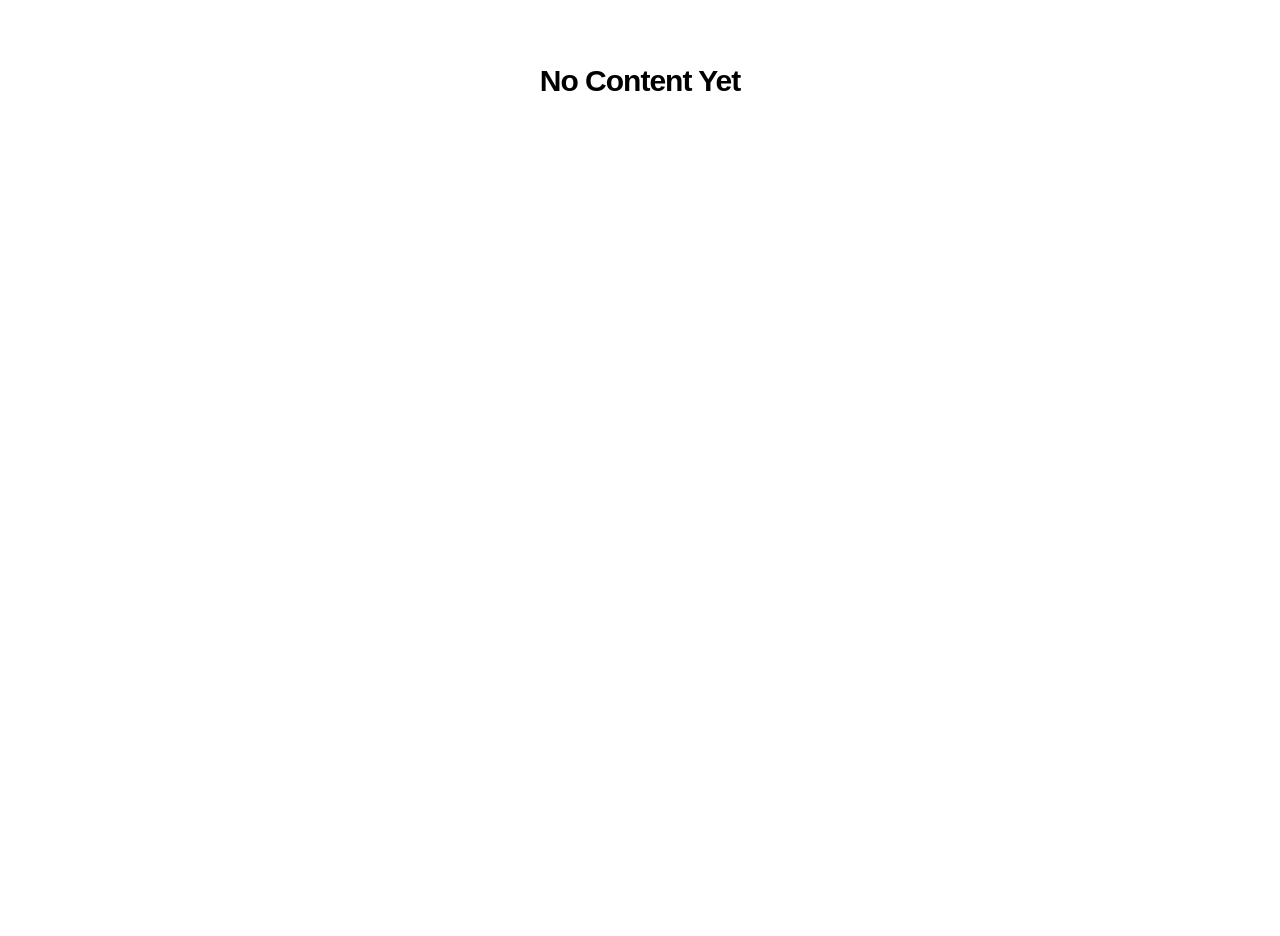
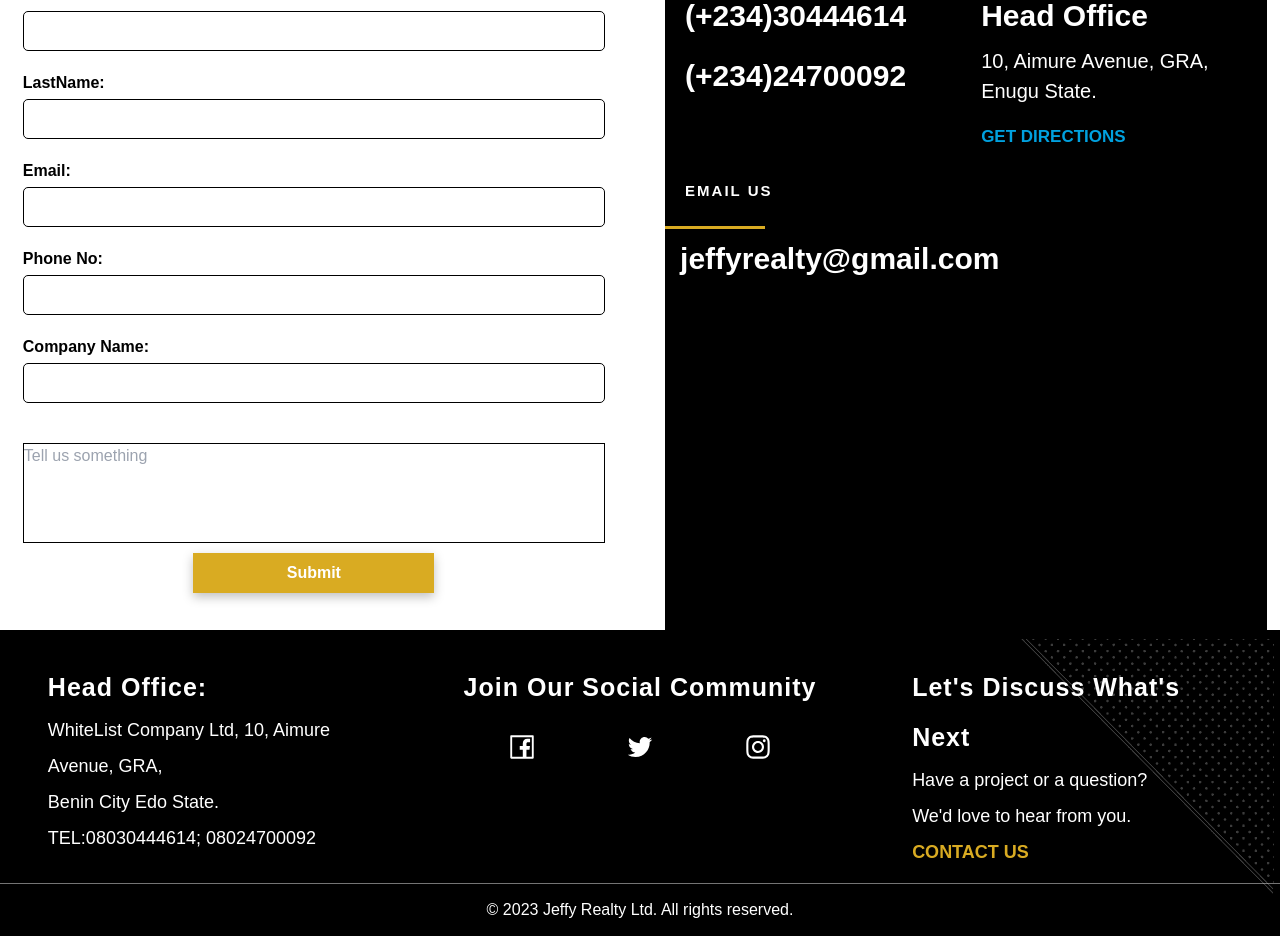
Before and after one commit to victor-914/kplus_frontend, a Next.js app: page /contact in a window 1280 px wide. Before the commit this address had no page. Shown: the part 500-1436 px from the top of the page. Before the commit the page ends 980 px from the top, so only its background shows below. Built offline with nearby package versions, Linux system fonts and the light colour scheme.

Commit message:
testing4.1

```diff
--- a/components/Guide.jsx
+++ b/components/Guide.jsx
@@ -6,8 +6,10 @@ import rentIcon from "../assets/rent_icon.png";
 import ArrowRightAltIcon from "@mui/icons-material/ArrowRightAlt";
 import CustomButton from "./CustomButton";
 import Image from "next/image";
+import { useRouter } from "next/router";
 
 const Guide = () => {
+  const router = useRouter();
   const CustomBox = styled(Box)(({ theme }) => ({
     width: "30%",
     [theme.breakpoints.down("md")]: {
@@ -133,13 +135,13 @@ const Guide = () => {
               alignItems: "center",
             }}
           >
-            <Typography
+            {/* <Typography
               variant="body2"
               sx={{ fontWeight: "bold", fontSize: "14px", color: "#000" }}
             >
               How to rent
             </Typography>
-            <ArrowRightAltIcon style={{ color: "#000" }} />
+            <ArrowRightAltIcon style={{ color: "#000" }} /> */}
           </Box>
         </GuideBox>
 
@@ -175,12 +177,12 @@ const Guide = () => {
         </GuideBox>
       </GuidesBox>
 
-      <CustomButton
+      {/* <CustomButton
         backgroundColor="#000"
         color="#fff"
         buttonText="See Full Guides"
         guideBtn={true}
-      />
+      /> */}
     </Box>
   );
 };
--- a/components/Navbar.jsx
+++ b/components/Navbar.jsx
@@ -177,7 +177,9 @@ export const Navbar = () => {
           <NavLink onClick={() => router.push("/lands")} variant="body2">
             Lands
           </NavLink>
-          <NavLink variant="body2">Contact Us</NavLink>
+          <NavLink variant="body2" onClick={() => router.push("/contact")}>
+            Contact Us
+          </NavLink>
         </NavbarLinksBox>
       </Box>
 
--- a/components/contact/Contact.js
+++ b/components/contact/Contact.js
@@ -1,13 +1,9 @@
 import React from "react";
-import NavBar from "../navBar/NavBar";
 import StyledContact from "./Contact.styles";
-import ContactNavBar from "./contactNavbar";
 
 function Contact() {
   return (
     <>
-      <ContactNavBar />
-      <NavBar />
       <StyledContact>
         <div className="empty_wedge"></div>
         <div className="decorator_container">
@@ -66,7 +62,7 @@ function Contact() {
                 <div className="email_container">
                   <header>Email us</header>
                   <aside className="email_liner"></aside>
-                  <span>henagltd@gmail.com</span>
+                  <span>jeffyrealty@gmail.com</span>
                 </div>
               </div>
               <div className="speak_headOffice">
@@ -76,13 +72,10 @@ function Contact() {
                   <div className="main_address">Head Office</div>
                   <div className="sub_address">
                     10, Aimure Avenue, GRA, <br />
-                    Benin City Edo .
+                    Enugu State.
                   </div>
 
-                  <div className="direction">
-                    Get directions
-
-                  </div>
+                  <div className="direction">Get directions</div>
                 </div>
               </div>
             </div>
--- a/components/contact/Contact.styles.js
+++ b/components/contact/Contact.styles.js
@@ -5,7 +5,6 @@ import {
   secondaryColor,
   tertiaryColor,
 } from "../../utils/Colors";
-
 
 const StyledContact = styled.section`
   width: 100%;
@@ -15,10 +14,10 @@ const StyledContact = styled.section`
   .empty_wedge {
     background-color: transparent;
     width: 100%;
-    height: 150px;
+    height: 30px;
   }
 
-  .decorator_container{
+  .decorator_container {
     display: none;
   }
 
@@ -115,6 +114,8 @@ const StyledContact = styled.section`
     width: 100%;
     height: 40px;
     margin-top: 4px;
+    border-radius: 5px;
+    border: 1px solid #000;
   }
 
   textarea {
@@ -122,6 +123,8 @@ const StyledContact = styled.section`
     margin-top: 30px;
     height: 100px;
     resize: none;
+    color: #000;
+    border: 1px solid #000;
   }
 
   .submit {
@@ -209,7 +212,6 @@ const StyledContact = styled.section`
   }
 
   .address_container {
-
     display: flex;
   }
 
@@ -254,10 +256,8 @@ const StyledContact = styled.section`
     background-color: ${tertiaryColor};
   }
 
-  @media (min-width: 769px) and (max-width: 1024px){
-
+  @media (min-width: 769px) and (max-width: 1024px) {
     overflow-x: hidden;
-
 
     .header_container {
       height: 100px;
@@ -313,7 +313,7 @@ const StyledContact = styled.section`
       width: 20%;
     }
 
-  form{
+    form {
       /* background-color: green; */
       /* display: none; */
       width: 90%;
@@ -321,7 +321,7 @@ const StyledContact = styled.section`
       padding-left: 8px;
     }
 
-  .submit{
+    .submit {
       /* margin-bottom: 300px; */
       /* bottom: -50px; */
     }
@@ -399,15 +399,14 @@ text-transform: capitalize;
       cursor: pointer;
       box-shadow: 0px 4px 10px rgba(0, 0, 0, 0.25);
       background-color: ${tertiaryColor};
-
     }
 
-.speak_tel{
+    .speak_tel {
       /* background-color: red; */
       width: 100%;
     }
 
-.tel{
+    .tel {
       font-size: 20px;
     }
 
@@ -415,14 +414,10 @@ width: 100%;
       font-size: 20px;
     }
 
-.speak_headOffice{
+    .speak_headOffice {
       width: 100%;
       /* background-color:rebeccapurple; */
     }
-
-
-
-
   }
 
   @media (min-width: 481px) and (max-width: 768px) {
@@ -431,7 +426,7 @@ width: 100%;
 
     .decorator_container {
       /* background-color: green; */
-      display:none;
+      display: none;
     }
 
     .header_container {
@@ -449,7 +444,6 @@ width: 100%;
 
     .form_address_container {
       flex-direction: column;
-
     }
 
     .divide {
@@ -564,12 +558,12 @@ width: 100%;
       background-color: ${tertiaryColor};
     }
 
-  .speak_tel{
+    .speak_tel {
       /* background-color: red; */
       width: 100%;
     }
 
-   .tel{
+    .tel {
       font-size: 20px;
     }
 
@@ -577,11 +571,10 @@ width: 100%;
       font-size: 20px;
     }
 
-   .speak_headOffice{
+    .speak_headOffice {
       width: 100%;
       /* background-color:rebeccapurple; */
     }
-
   }
 `;
 
--- a/components/footer/Footer.js
+++ b/components/footer/Footer.js
@@ -1,12 +1,14 @@
 import React from "react";
 import Styledfooter from "./footer.styles";
-import svg from "/assets/whitelist_dot.png";
+import svg from "../../assets/whitelist_dot.png";
 import Image from "next/image";
 import { AiOutlineFacebook } from "react-icons/ai";
 import { AiOutlineTwitter } from "react-icons/ai";
 import { AiOutlineInstagram } from "react-icons/ai";
+import { useRouter } from "next/router";
 function Footer() {
   const today = new Date();
+  const router = useRouter();
   return (
     <Styledfooter>
       <div className="upper_content">
@@ -16,10 +18,9 @@ function Footer() {
           <br />
           Benin City Edo State. <br />
           TEL:08030444614; 08024700092
-
         </div>
         <div className="social_community  ">
-          <header>join our social community</header>
+          <header>Join our social community</header>
 
           <div className="icon_holder">
             <div className="social_icon">
@@ -28,25 +29,33 @@ function Footer() {
             <div className="social_icon">
               <AiOutlineTwitter />
             </div>
+
             <div className="social_icon">
-              <AiOutlineInstagram />
+              <a
+                target="_blank"
+                href="https://instagram.com/jefftradesolutions_?igshid=MzRlODBiNWFlZA=="
+              >
+                <AiOutlineInstagram />
+              </a>
             </div>
           </div>
         </div>
         <div className="discuss_what_next content">
           <div className="dotted_img">
-            <Image src={svg} layout="fixed" id="hero_img"  alt="svg"/>
+            <Image src={svg} layout="fixed" id="hero_img" alt="svg" />
           </div>
           <header>Let's Discuss What's Next</header>
           Have a project or a question? <br /> We'd love to hear from you.
-          <div className="button">
+          <div className="button" onClick={() => router.push("/about")}>
             <a>Contact us</a>
           </div>
         </div>
       </div>
       <div className="lower_content">
-        <div className="copyright"> ©  {today.getFullYear()}  WhiteList Technologies Ltd. All rights reserved. </div>
-
+        <div className="copyright">
+          {" "}
+          © {today.getFullYear()} Jeffy Realty Ltd. All rights reserved.{" "}
+        </div>
       </div>
     </Styledfooter>
   );
--- a/components/footer/footer.styles.js
+++ b/components/footer/footer.styles.js
@@ -1,61 +1,51 @@
 import styled from "styled-components";
 import { primaryColor, secondaryColor } from "../../utils/Colors";
 
-
-
 const Styledfooter = styled.section`
   width: 100%;
-background-color:${secondaryColor};
-height:auto;
+  background-color: ${secondaryColor};
+  height: auto;
   padding-top: 4vh;
   color: #fff;
   line-height: 2;
 
-
-
-
-
-.upper_content{
+  .upper_content {
     display: flex;
     flex-direction: row;
     justify-content: space-around;
     border-bottom: 1px solid #747474;
-    padding-bottom:1%;
+    padding-bottom: 1%;
     position: relative;
   }
 
- header{
+  header {
     font-size: 25px;
     font-weight: 800;
     letter-spacing: 1px;
     text-transform: capitalize;
   }
 
- .content{
-
+  .content {
     width: 25%;
     height: 70%;
     display: flex;
     flex-direction: column;
     justify-content: space-between;
-
   }
 
-
- .get_direction{
+  .get_direction {
     line-height: 2;
     font-size: 18px;
   }
 
- .button a{
+  .button a {
     text-transform: uppercase;
-     color: ${primaryColor};
+    color: #d9ab22;
     font-weight: 800;
-
     cursor: pointer;
   }
 
- .icon_holder{
+  .icon_holder {
     display: flex;
     justify-content: space-around;
 
@@ -63,47 +53,43 @@ line-height: 2;
     font-size: 30px;
   }
 
- .discuss_what_next{
+  .discuss_what_next {
     line-height: 2;
     font-size: 18px;
   }
 
- .dotted_img{
+  .dotted_img {
     position: absolute;
     right: 6px;
     top: 0;
     transform: translateY(-23px);
   }
 
-
- .lower_content{
+  .lower_content {
     padding: 10px;
     text-align: center;
-
   }
 
- #svg_img{
+  #svg_img {
     width: 100px;
   }
 
-
- .dotted_img_bottom{
+  .dotted_img_bottom {
     width: 200px;
     height: 200px;
     background-color: transparent;
     border-radius: 50%;
-  transform: translate(-100px,-50px);
+    transform: translate(-100px, -50px);
     z-index: -2;
     border: 1px dashed #fff;
   }
 
- @media (min-width: 481px) and (max-width: 768px){
-
-    .upper_content{
+  @media (min-width: 481px) and (max-width: 768px) {
+    .upper_content {
       flex-direction: column;
     }
 
-    .content{
+    .content {
       width: 95%;
       margin: auto;
       align-items: center;
@@ -114,30 +100,22 @@ line-height: 2;
       padding-left: 20px;
     }
 
-    header{
-        font-size:30px ;
+    header {
+      font-size: 30px;
       text-align: center;
     }
 
-    .social_community{
+    .social_community {
       margin-top: 20px;
     }
-
-
-
-
-
-
   }
 
-
   @media (min-width: 481px) and (max-width: 768px) {
-
-    .upper_content{
+    .upper_content {
       flex-direction: column;
     }
 
-    .content{
+    .content {
       width: 95%;
       margin: auto;
       align-items: center;
@@ -148,30 +126,24 @@ line-height: 2;
       padding-left: 20px;
     }
 
-    header{
-        font-size:30px ;
+    header {
+      font-size: 30px;
       text-align: center;
     }
 
-    .social_community{
+    .social_community {
       margin-top: 20px;
     }
-
-
-
-
   }
-
 
   @media (min-width: 320px) and (max-width: 480px) {
     & {
-
     }
-    .upper_content{
+    .upper_content {
       flex-direction: column;
     }
 
-    .content{
+    .content {
       width: 95%;
       margin: auto;
       align-items: center;
@@ -182,24 +154,15 @@ line-height: 2;
       padding-left: 20px;
     }
 
-    header{
-        font-size:20px ;
+    header {
+      font-size: 20px;
       text-align: center;
     }
 
-    .social_community{
+    .social_community {
       margin-top: 20px;
     }
-
-
-
-
   }
-
-
-
-
-
-`
+`;
 
 export default Styledfooter;
--- a/pages/_app.js
+++ b/pages/_app.js
@@ -7,6 +7,7 @@ import { ToastContainer } from "react-toastify";
 import Navbar from "../components/Navbar";
 import theme from "../utils/theme";
 import { ThemeProvider } from "@mui/material";
+import Footer from "../components/footer/Footer";
 
 function MyApp({ Component, pageProps }) {
   return (
@@ -53,6 +54,7 @@ function MyApp({ Component, pageProps }) {
           <Component {...pageProps} />
         </ThemeProvider>
       </SpecimenProvider>
+      <Footer />
     </>
   );
 }
--- a/pages/about.js
+++ b/pages/about.js
@@ -1,5 +1,6 @@
 import React from "react";
 import AboutPage from "../components/about/About";
+
 function About() {
   return (
     <div>
--- /dev/null
+++ b/pages/contact.js
@@ -0,0 +1,12 @@
+import React from "react";
+import Contact from "../components/contact/Contact";
+
+function ContactPage() {
+  return (
+    <div>
+      <Contact />
+    </div>
+  );
+}
+
+export default ContactPage;
```
Also changed, not shown: assets/whitelist_dot.png (added). Lines whose indentation alone changed are shown as unchanged.
